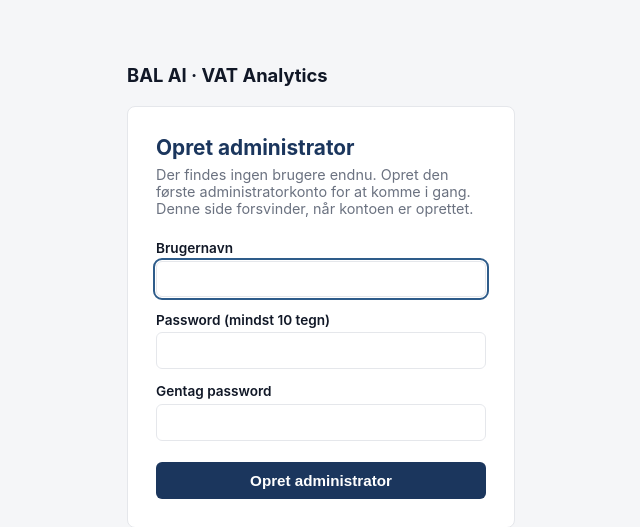
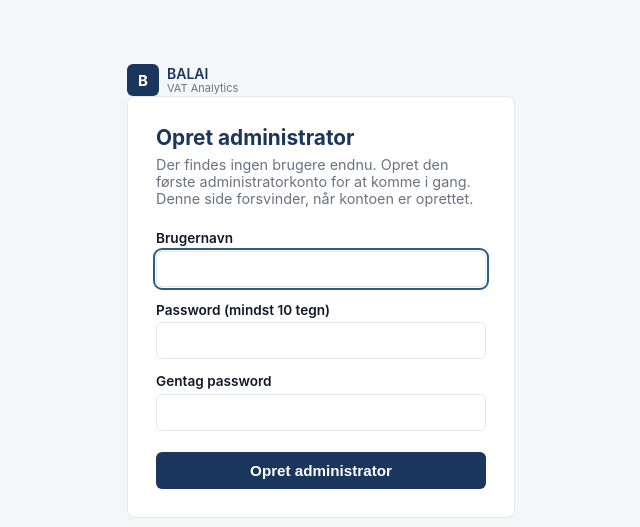
Before and after one commit to Bal1979/vat-analytics-app, a FastAPI app: page /setup in a window 1280 px wide. Shown: the top 527 px of the page, without its empty margins (319-959 px from the left). Run offline with FastAPI, Linux system fonts and the light colour scheme.

Commit message:
UI: ensartet klikbart Bal AI-lockup (B + BALAI + tool-navn) som tilbage-link til balai.dk paa alle sider

```diff
--- a/backend/static/auth.css
+++ b/backend/static/auth.css
@@ -69,3 +69,11 @@ td { padding: 0.55rem 0.6rem; border-bottom: 1px solid var(--border); vertical-a
 .inline-grid { display: grid; grid-template-columns: 1fr 160px auto; gap: 0.6rem; align-items: end; }
 @media (max-width: 600px) { .inline-grid { grid-template-columns: 1fr; } }
 footer { text-align: center; color: var(--muted); font-size: 0.78rem; margin: 2rem 0 1rem; }
+
+/* Bal AI tilbage-til-landing lockup — kanonisk, ens på tværs af alle værktøjer */
+.balai-home { display: inline-flex; align-items: center; gap: 8px; text-decoration: none; transition: opacity 0.15s ease; }
+.balai-home:hover { opacity: 0.72; }
+.balai-home-mark { flex: none; width: 32px; height: 32px; border-radius: 6px; background: #1B365D; color: #fff; display: inline-flex; align-items: center; justify-content: center; font-weight: 700; font-size: 15px; line-height: 1; }
+.balai-home-text { display: inline-flex; flex-direction: column; line-height: 1.15; text-align: left; }
+.balai-home-top { font-weight: 600; font-size: 14px; color: #1B365D; }
+.balai-home-sub { font-weight: 400; font-size: 11px; color: #6B7280; }
--- a/backend/templates/auth_base.html
+++ b/backend/templates/auth_base.html
@@ -9,7 +9,13 @@
 </head>
 <body>
   <div class="auth-wrap {% block wrap_class %}{% endblock %}">
-    <a class="brand" href="https://www.balai.dk" title="Tilbage til balai.dk" style="text-decoration:none;color:inherit;display:inline-block">BAL AI · VAT Analytics</a>
+    <a class="balai-home" href="https://www.balai.dk" title="Tilbage til balai.dk">
+      <span class="balai-home-mark" aria-hidden="true">B</span>
+      <span class="balai-home-text">
+        <span class="balai-home-top">BALAI</span>
+        <span class="balai-home-sub">VAT Analytics</span>
+      </span>
+    </a>
     {% block content %}{% endblock %}
     <footer>VAT Analytics · adgangsstyring</footer>
   </div>
```
Also changed, not shown: backend/static/style.css (+8 -0 lines), backend/templates/index.html (+7 -1 lines).
